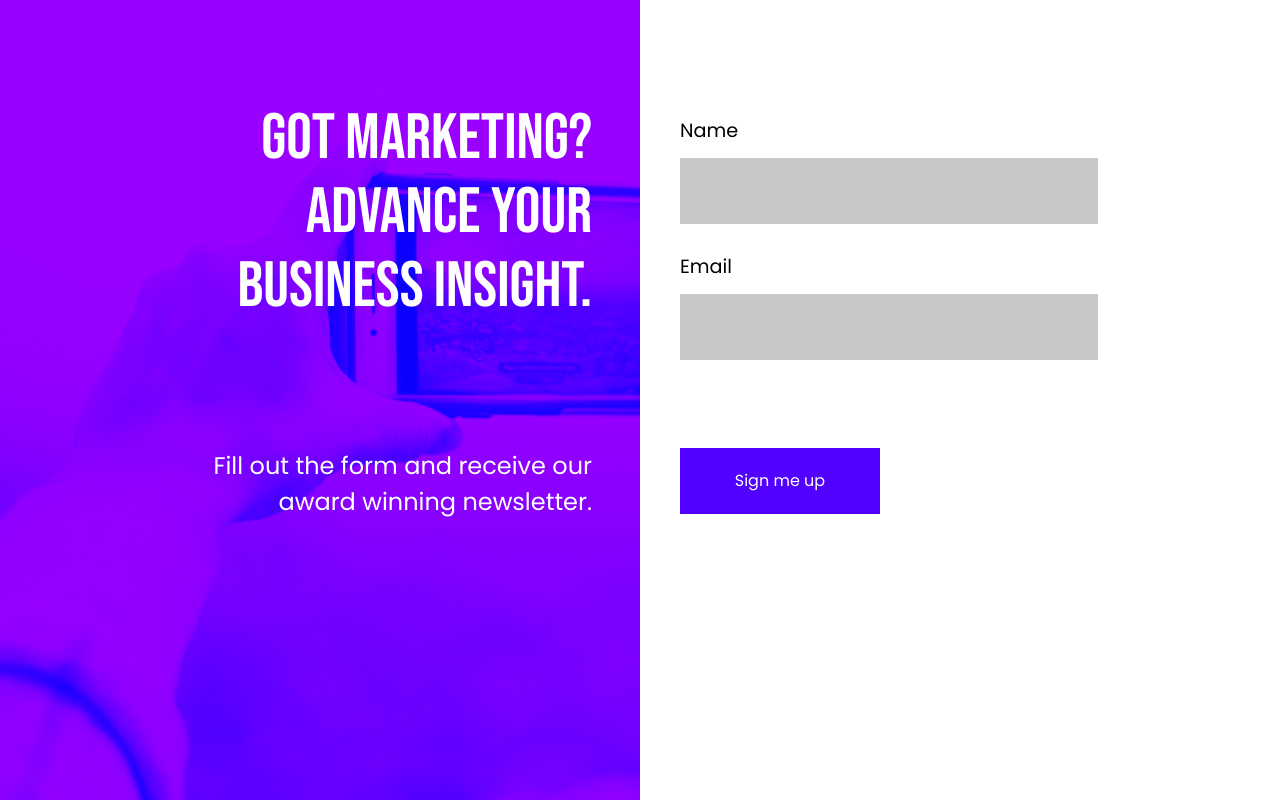
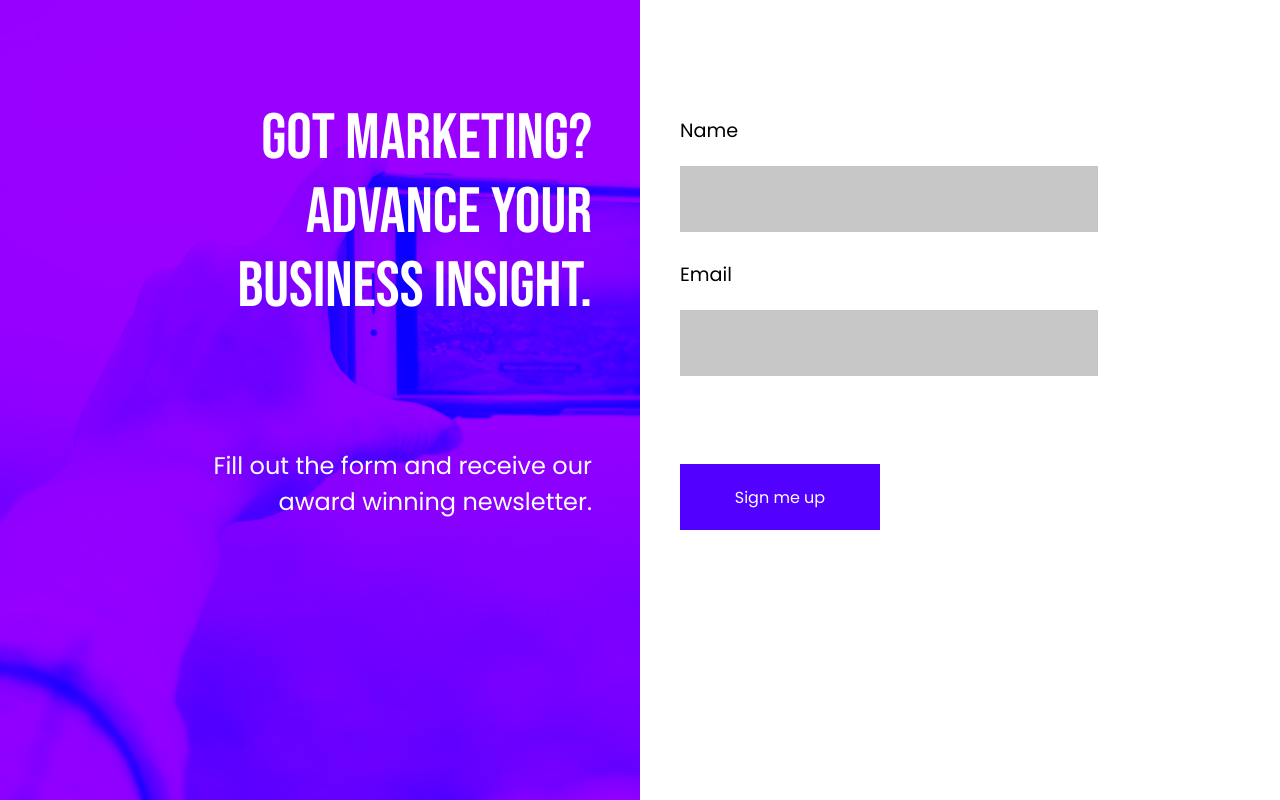
Before and after one commit to agnesnora/Landing-Page, a website built with Vite: page index.html in a window 1280 px wide. Built offline with nearby package versions, Linux system fonts and the light colour scheme.

Commit message:
label display block

```diff
--- a/index.css
+++ b/index.css
@@ -32,9 +32,10 @@ form {
   padding: 2.5em;
 }
 label {
+  display: block;
   font-size: 1.2rem;
   font-weight: 500;
-  margin-bottom: 1em;
+  margin-bottom: 0.3em;
 }
 
 input {
@@ -42,7 +43,6 @@ input {
   background-color: #c7c7c7;
   line-height: 4rem;
   width: 100%;
-  margin-top: 1em;
 }
 .hero {
   width: 80%;
```
